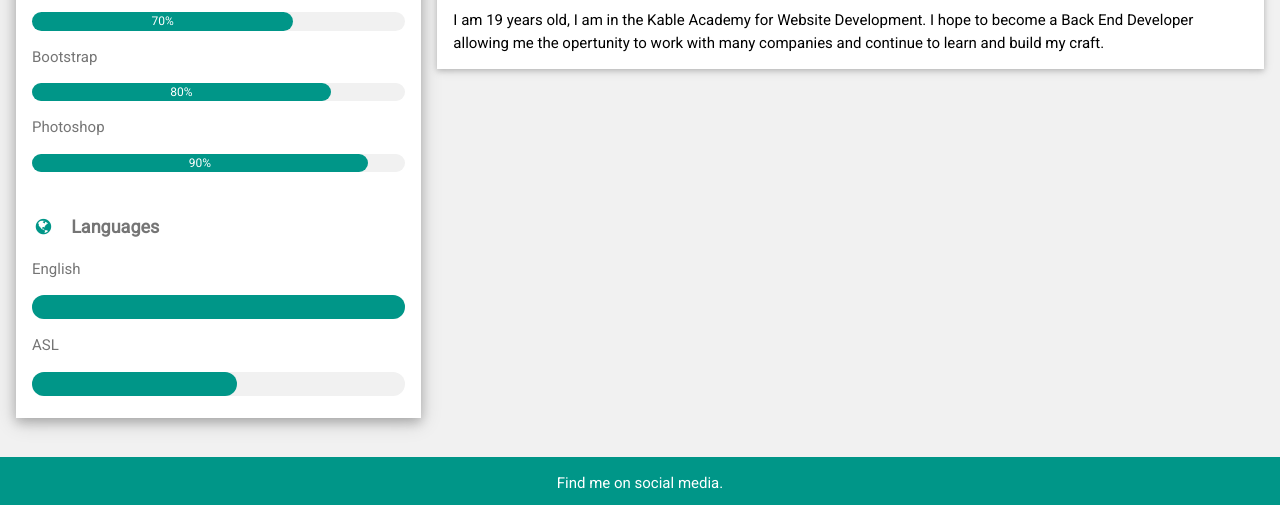
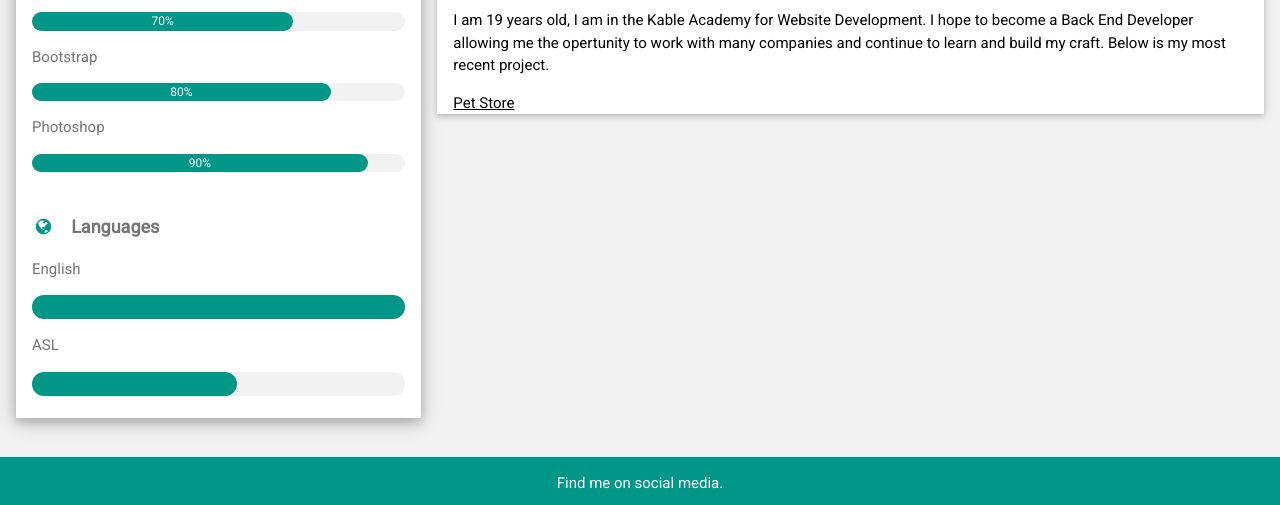
Before and after one commit to trekey/newPortfolio, a plain HTML site: page index.html in a window 1280 px wide. Shown: the part 652-1157 px from the top of the page. Drawn offline with nearby package versions, Linux system fonts and the light colour scheme.

Commit message:
files added

```diff
--- a/index.html
+++ b/index.html
@@ -101,8 +101,9 @@ html,body,h1,h2,h3,h4,h5,h6 {font-family: "Roboto", sans-serif}
       <div class="w3-container w3-card w3-white w3-margin-bottom">
         <h2 class="w3-text-grey w3-padding-16"><i class="fa fa-suitcase fa-fw w3-margin-right w3-xxlarge w3-text-teal"></i>About Me</h2>
 
-          <p>I am 19 years old, I am in the Kable Academy for Website Development. I hope to become a Back End Developer allowing me the opertunity to work with many companies and continue to learn and build my craft. </p>
+          <p>I am 19 years old, I am in the Kable Academy for Website Development. I hope to become a Back End Developer allowing me the opertunity to work with many companies and continue to learn and build my craft. Below is my most recent project. </p>
 
+          <div> <a href="https://trekey.github.io/petStore/shopdogs.html#market">Pet Store</a> </div>
       </div>
 
     <!-- End Right Column -->
```
